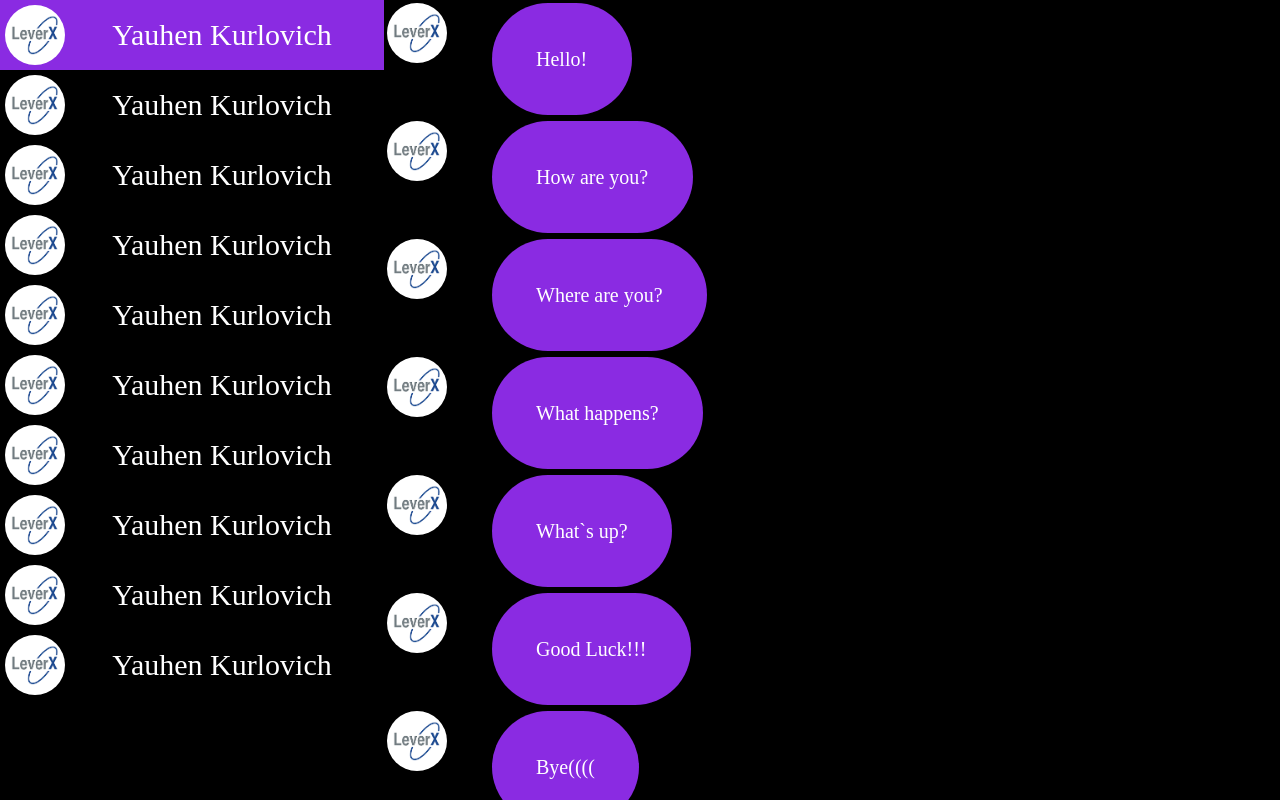
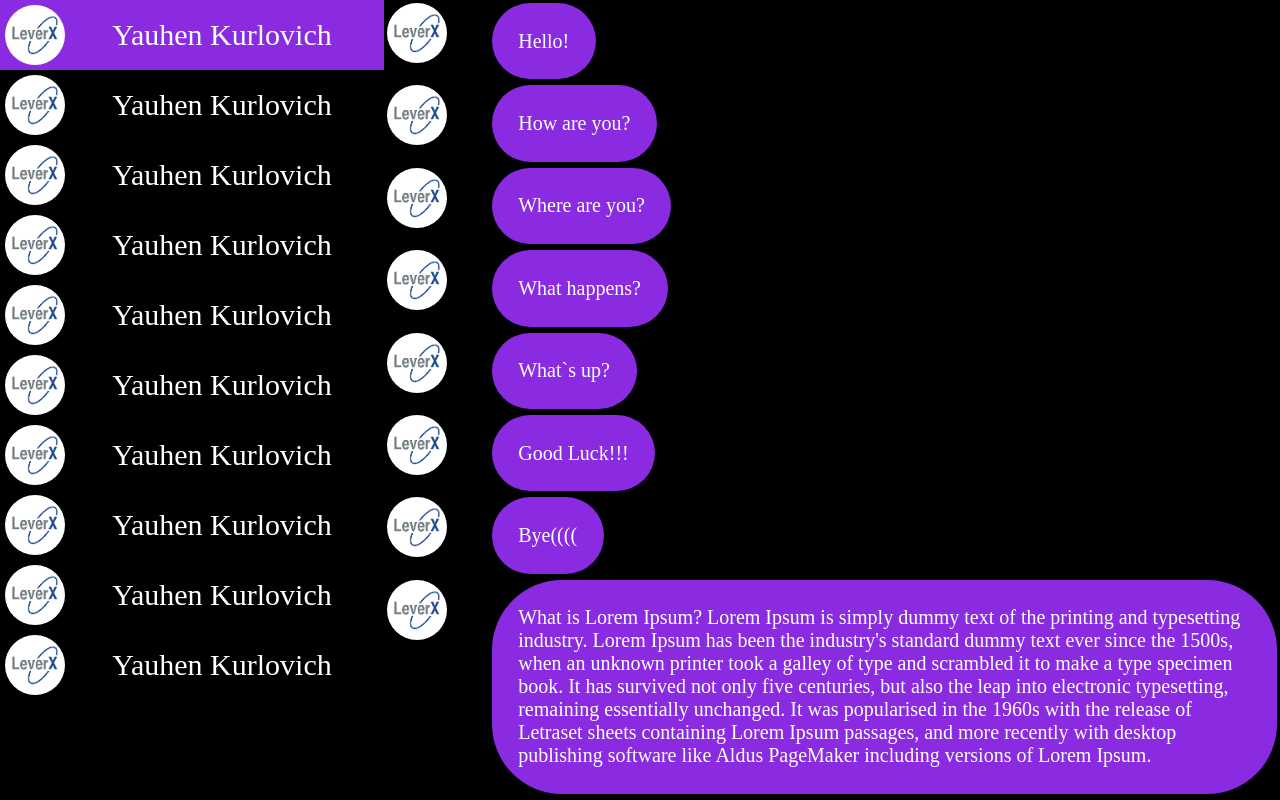
Before and after one commit to YauhenKurlovich/lecture-practice, a plain HTML site: page task2.html in a window 1280 px wide. Drawn offline with Linux system fonts and the light colour scheme.

Commit message:
fix task 2

```diff
--- a/styles/task2.css
+++ b/styles/task2.css
@@ -56,7 +56,7 @@
 
 .messageText {
     background-color: blueviolet;
-    padding: 5%;
+    padding: 3%;
     margin-left: 5%;
     border-radius: 70px;
     font-size: 20px;
--- a/task2.html
+++ b/task2.html
@@ -88,6 +88,19 @@
                     <img src="images/download.png" class="messagePhoto">
                     <div class="messageText"> Bye(((( </div>
                 </div>
+
+                <div class="message">
+                    <img src="images/download.png" class="messagePhoto">
+                    <div class="messageText">What is Lorem Ipsum?
+                        Lorem Ipsum is simply dummy text of the printing and typesetting industry. Lorem Ipsum has been
+                        the industry's standard dummy text ever since the 1500s, when an unknown printer took a galley
+                        of type and scrambled it to make a type specimen book. It has survived not only five centuries,
+                        but also the leap into electronic typesetting, remaining essentially unchanged. It was
+                        popularised in the 1960s with the release of Letraset sheets containing Lorem Ipsum passages,
+                        and more recently with desktop publishing software like Aldus PageMaker including versions of
+                        Lorem Ipsum.</div>
+                </div>
+
             </div>
         </div>
 
```
